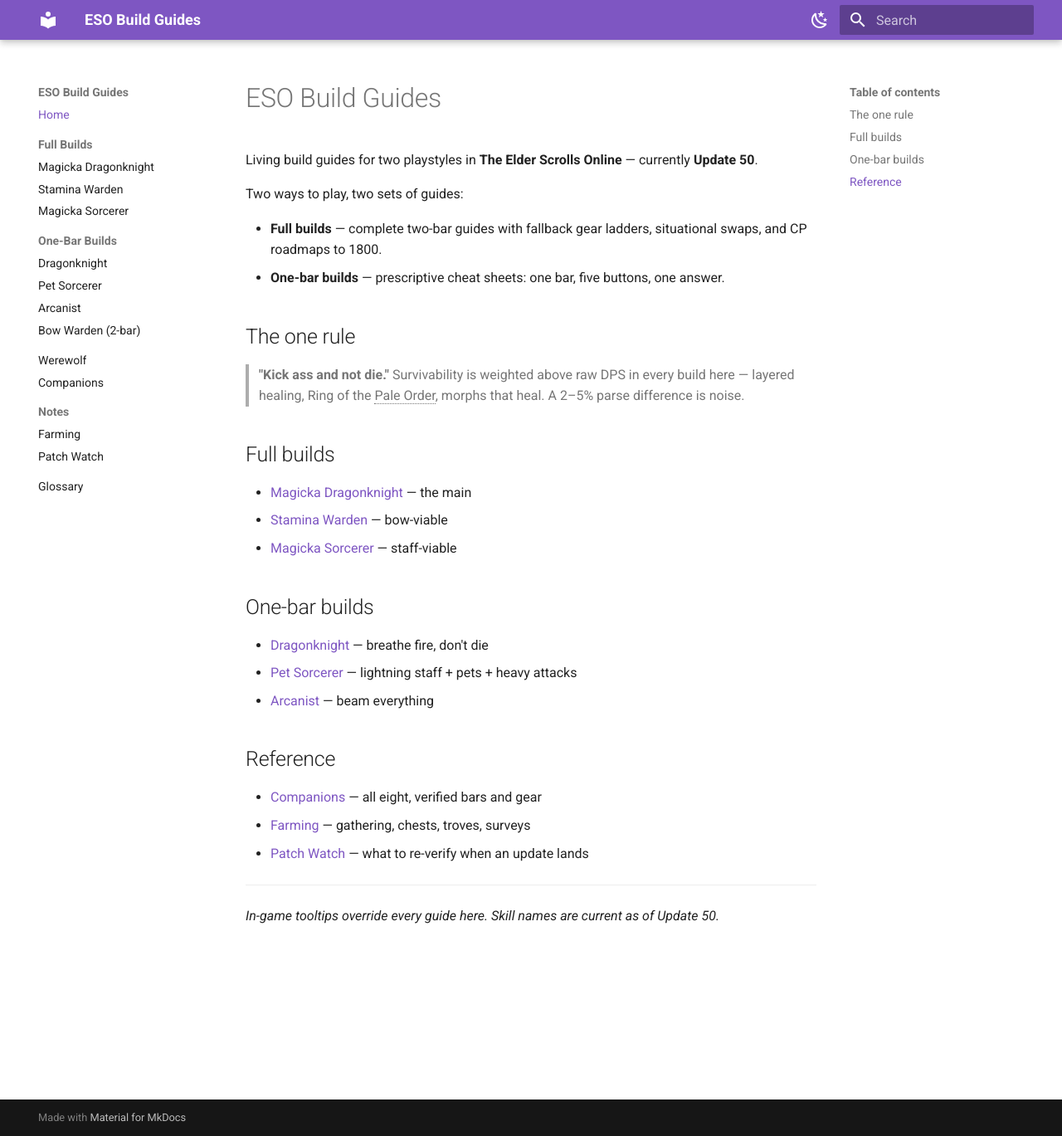
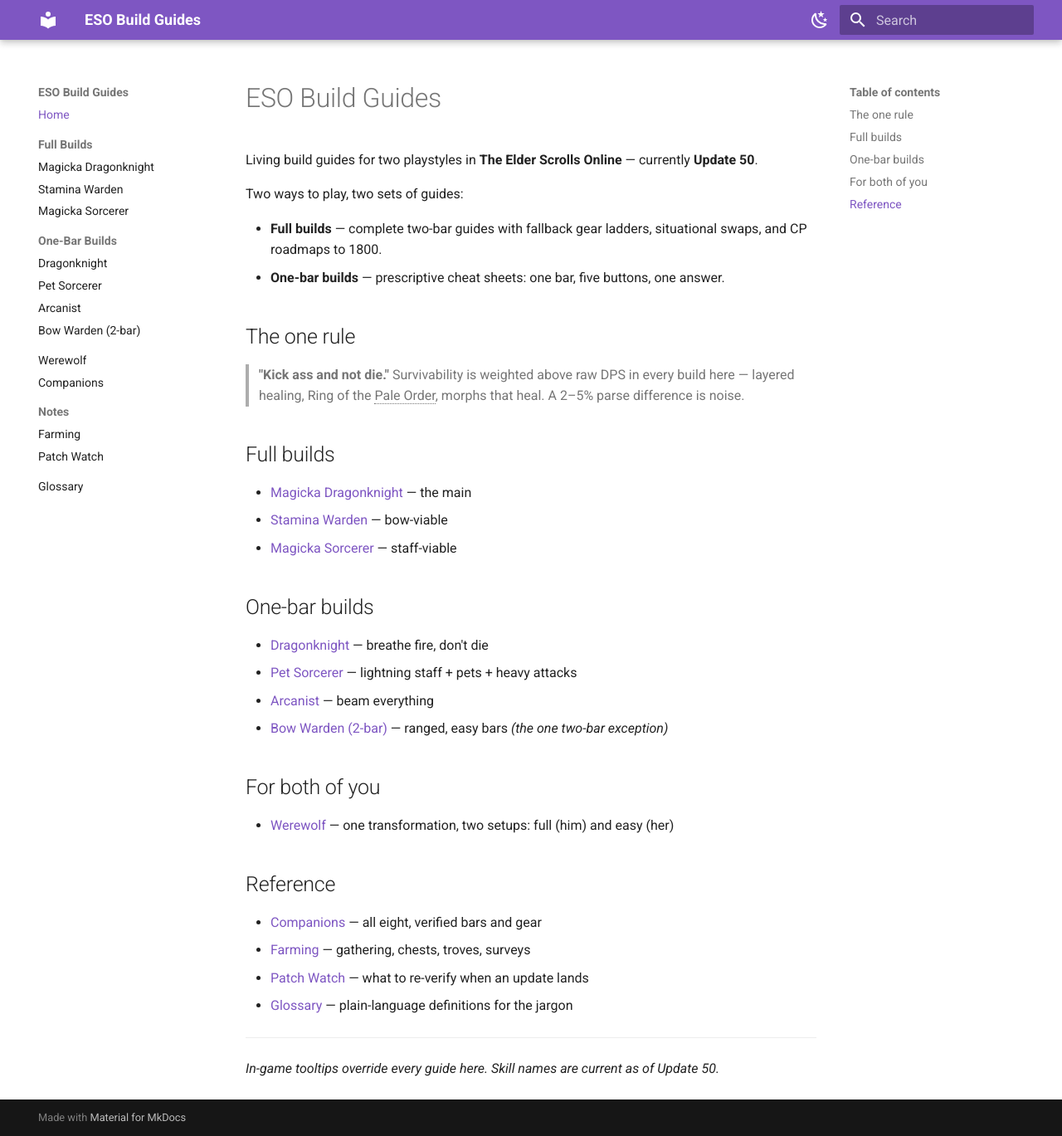
Before and after one commit to txbluemoose/Moose-ESO, an MkDocs documentation site: the page built from docs/index.md, in a window 1280 px wide and 1369 px high. Shown: the whole window at 83% size. Built offline with MkDocs 1.6.1 and Material for MkDocs 9.7.7, drawn with Linux system fonts in a browser that asks for light colours.

Commit message:
Home page: add Bow Warden, Werewolf, and Glossary links
The landing page predated those three additions. Add the Bow Warden
(2-bar) to the one-bar list, a "For both of you" section linking the
Werewolf guide, and Glossary under Reference.

Co-Authored-By: Claude Opus 4.8 <noreply@anthropic.com>
Claude-Session: https://claude.ai/code/session_01JeNkLMzQt5Z4BWGSLDQqfu

```diff
--- a/docs/index.md
+++ b/docs/index.md
@@ -22,12 +22,18 @@ Two ways to play, two sets of guides:
 - [Dragonknight](one-bar-builds/one-bar-dragonknight.md) — breathe fire, don't die
 - [Pet Sorcerer](one-bar-builds/one-bar-sorcerer.md) — lightning staff + pets + heavy attacks
 - [Arcanist](one-bar-builds/one-bar-arcanist.md) — beam everything
+- [Bow Warden (2-bar)](one-bar-builds/warden-bow-two-bar.md) — ranged, easy bars *(the one two-bar exception)*
+
+## For both of you
+
+- [Werewolf](werewolf.md) — one transformation, two setups: full (him) and easy (her)
 
 ## Reference
 
 - [Companions](shared/companions.md) — all eight, verified bars and gear
 - [Farming](notes/farming.md) — gathering, chests, troves, surveys
 - [Patch Watch](notes/patch-watch.md) — what to re-verify when an update lands
+- [Glossary](glossary.md) — plain-language definitions for the jargon
 
 ---
 
```
